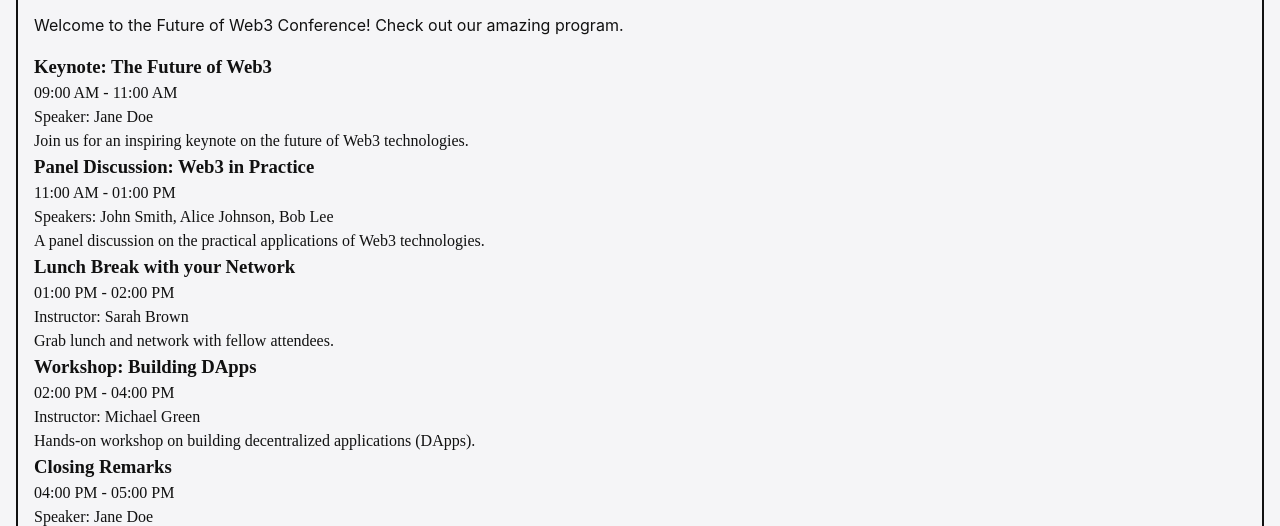
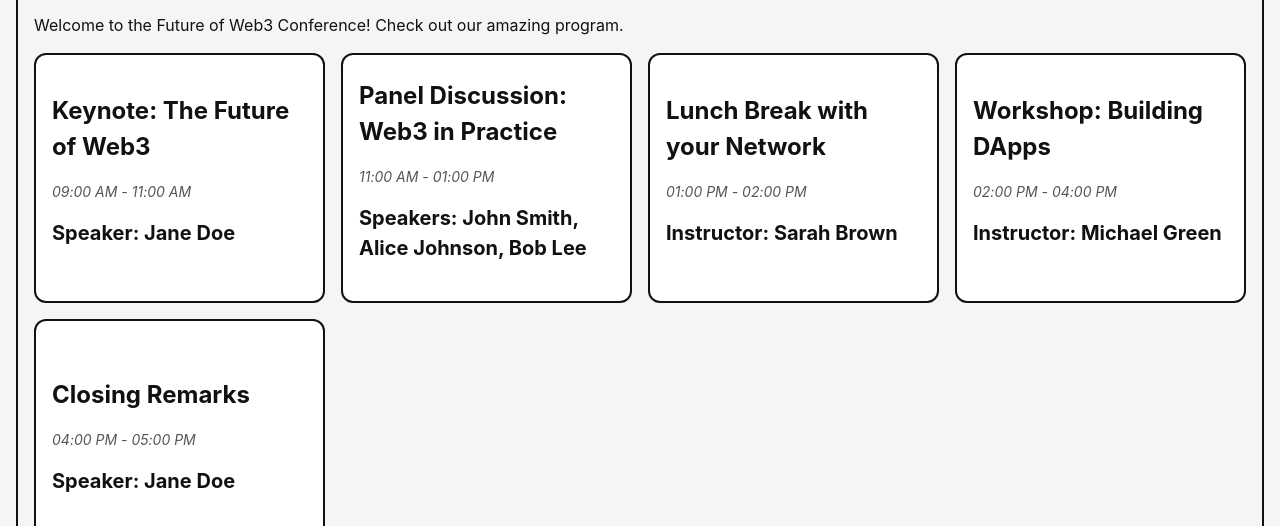
Before and after one commit to buzzekau/BCU26D_HTML-CSS_Inl2, a plain HTML site: page index.html in a window 1280 px wide. Shown: the part 273-799 px from the top of the page. Drawn offline with Linux system fonts and the light colour scheme.

Commit message:
feat(program-cards): implement 3D flip effect and reduce motion support

```diff
--- a/index.html
+++ b/index.html
@@ -44,19 +44,30 @@
           program.
         </p>
         <div class="program__grid">
-          <article class="program-card">
+          <article class="program-card" tabindex="0">
+            <div class="program-card__inner">
+              <!-- Front side of the card -->
+              <div class="program-card__front">
                 <h3 class="program-card__title">Keynote: The Future of Web3</h3>
                 <p class="program-card__time">
                   <time datetime="2027-10-01T09:00:00">09:00 AM</time> -
                   <time datetime="2027-10-01T11:00:00">11:00 AM</time>
                 </p>
                 <p class="program-card__speaker">Speaker: Jane Doe</p>
+              </div>
+              <!-- Back side of the card -->
+              <div class="program-card__back">
                 <p class="program-card__description">
                   Join us for an inspiring keynote on the future of Web3
                   technologies.
                 </p>
+              </div>
+            </div>
           </article>
-          <article class="program-card">
+          <article class="program-card" tabindex="0">
+            <div class="program-card__inner">
+              <!-- Front side of the card -->
+              <div class="program-card__front">
                 <h3 class="program-card__title">
                   Panel Discussion: Web3 in Practice
                 </h3>
@@ -64,46 +75,73 @@
                   <time datetime="2027-10-01T11:00:00">11:00 AM</time> -
                   <time datetime="2027-10-01T01:00:00">01:00 PM</time>
                 </p>
-            <p class="program-card__speaker">
-              Speakers: John Smith, Alice Johnson, Bob Lee
-            </p>
+                <p class="program-card__speaker">Speakers: John Smith, Alice Johnson, Bob Lee</p>
+              </div>
+              <!-- Back side of the card -->
+              <div class="program-card__back">
                 <p class="program-card__description">
                   A panel discussion on the practical applications of Web3
                   technologies.
                 </p>
+              </div>
+            </div>
           </article>
-          <article class="program-card">
+          <article class="program-card" tabindex="0">
+            <div class="program-card__inner">
+              <!-- Front side of the card -->
+              <div class="program-card__front">
                 <h3 class="program-card__title">Lunch Break with your Network</h3>
                 <p class="program-card__time">
                   <time datetime="2027-10-01T01:00:00">01:00 PM</time> -
                   <time datetime="2027-10-01T02:00:00">02:00 PM</time>
                 </p>
                 <p class="program-card__speaker">Instructor: Sarah Brown</p>
+              </div>
+              <!-- Back side of the card -->
+              <div class="program-card__back">
                 <p class="program-card__description">
                   Grab lunch and network with fellow attendees.
                 </p>
+              </div>
+            </div>
           </article>
-          <article class="program-card">
+          <article class="program-card" tabindex="0">
+            <div class="program-card__inner">
+              <!-- Front side of the card -->
+              <div class="program-card__front">
                 <h3 class="program-card__title">Workshop: Building DApps</h3>
                 <p class="program-card__time">
                   <time datetime="2027-10-01T02:00:00">02:00 PM</time> -
                   <time datetime="2027-10-01T04:00:00">04:00 PM</time>
                 </p>
                 <p class="program-card__speaker">Instructor: Michael Green</p>
+              </div>
+              <!-- Back side of the card -->
+              <div class="program-card__back">
                 <p class="program-card__description">
                   Hands-on workshop on building decentralized applications (DApps).
                 </p>
+              </div>
+            </div>
           </article>
-          <article class="program-card">
+          <article class="program-card" tabindex="0">
+            <div class="program-card__inner">
+              <!-- Front side of the card -->
+              <div class="program-card__front">
                 <h3 class="program-card__title">Closing Remarks</h3>
                 <p class="program-card__time">
                   <time datetime="2027-10-01T04:00:00">04:00 PM</time> -
                   <time datetime="2027-10-01T05:00:00">05:00 PM</time>
                 </p>
                 <p class="program-card__speaker">Speaker: Jane Doe</p>
+              </div>
+              <!-- Back side of the card -->
+              <div class="program-card__back">
                 <p class="program-card__description">
                   Closing remarks and thank you to all attendees.
                 </p>
+              </div>
+            </div>
           </article>
         </div>
       </section>
--- a/scss/_layout.scss
+++ b/scss/_layout.scss
@@ -54,36 +54,108 @@ a {
 
 /* Global Sections */
 body {
+    font-family: var(--font-family);
+    font-size: var(--font-size);
+    line-height: var(--line-height);
+    color: var(--color-text);
     background-color: var(--color-bg);
 }
 
 section { // Style for all sections
-    color: var(--color-text);
-    background-color: var(--color-bg);
     padding: var(--spacing-unit);
     border: 2px solid var(--color-text);
     border-radius: var(--radius-card);
     margin: var(--spacing-unit);
 
     > h2 { // Style for section headings
-        font-family: var(--font-family);
         font-size: calc(var(--font-size) * 2);
         font-weight: bold;
         margin-bottom: var(--spacing-unit);
     }
 
     > p { // Style for section paragraphs
-        font-family: var(--font-family);
-        font-size: var(--font-size);
-        line-height: var(--line-height);
         margin-bottom: var(--spacing-unit);
     }
 }
 
-.location {
+/* Grid Layouts */
+.program__grid,
+.speakers__grid {
+    display: grid;
+    grid-template-columns: repeat(auto-fit, minmax(240px, 1fr));
+    gap: var(--spacing-unit);
+}
+
+.program-card {
+    perspective: 1000px; // Add perspective for 3D effect
+    min-height: 250px; // Ensure cards have a minimum height
+
+    /* Flip effect on hover AND keyboard focus */
+    &:hover &__inner,
+    &:focus-within &__inner {
+        transform: rotateY(180deg); // Flip the card on hover
+    }
+
+    &__inner {
+        position: relative;
+        width: 100%;
+        height: 100%;
+        transition: transform 0.6s ease-in-out;
+        transform-style: preserve-3d;
+    }
+
+    /* Front and Back Faces */
+    &__front,
+    &__back {
+        position: absolute;
+        inset: 0;
+        padding: var(--spacing-unit);
+        border: 2px solid var(--color-text);
+        border-radius: var(--radius-card);
+        backface-visibility: hidden; // Hide the back face when flipped
+
+        display: flex;
+        flex-direction: column;
+        justify-content: center;
+    }
+
+    &__front {
+        color: var(--color-text);
+        background-color: var(--color-surface);
+    }
+
+    &__back {
+        color: var(--color-surface);
+        background-color: var(--color-text);
+        transform: rotateY(180deg); // Rotate the back face for flipping
+    }
+
+    &__title {
+        font-size: calc(var(--font-size) * 1.5);
+        font-weight: bold;
+        margin-bottom: var(--spacing-unit);
+    }
+
+    &__time {
+        font-size: calc(var(--font-size) * 0.875);
+        font-style: italic;
+        color: var(--color-text-muted);
+        margin-bottom: var(--spacing-unit);
+    }
+
+    &__speaker {
+        font-size: calc(var(--font-size) * 1.25);
+        font-weight: bold;
+        margin-bottom: var(--spacing-unit);
+    }
+
+    &__description {
+        font-size: var(--font-size);
+        color: var(--color-surface);
+        margin: 0;
 
     }
-
+}
 
 /*Footer*/
 .footer {
--- a/scss/_variables.scss
+++ b/scss/_variables.scss
@@ -31,3 +31,12 @@
         --color-secondary: #2900F5;
     }
 }
+
+/* Reduced motion */
+@media (prefers-reduced-motion: reduce) {
+    .program-card {
+        &__inner {
+            transition: none;
+        }
+    }
+}
```
Also changed, not shown: css/main.css. Lines whose indentation alone changed are shown as unchanged.
